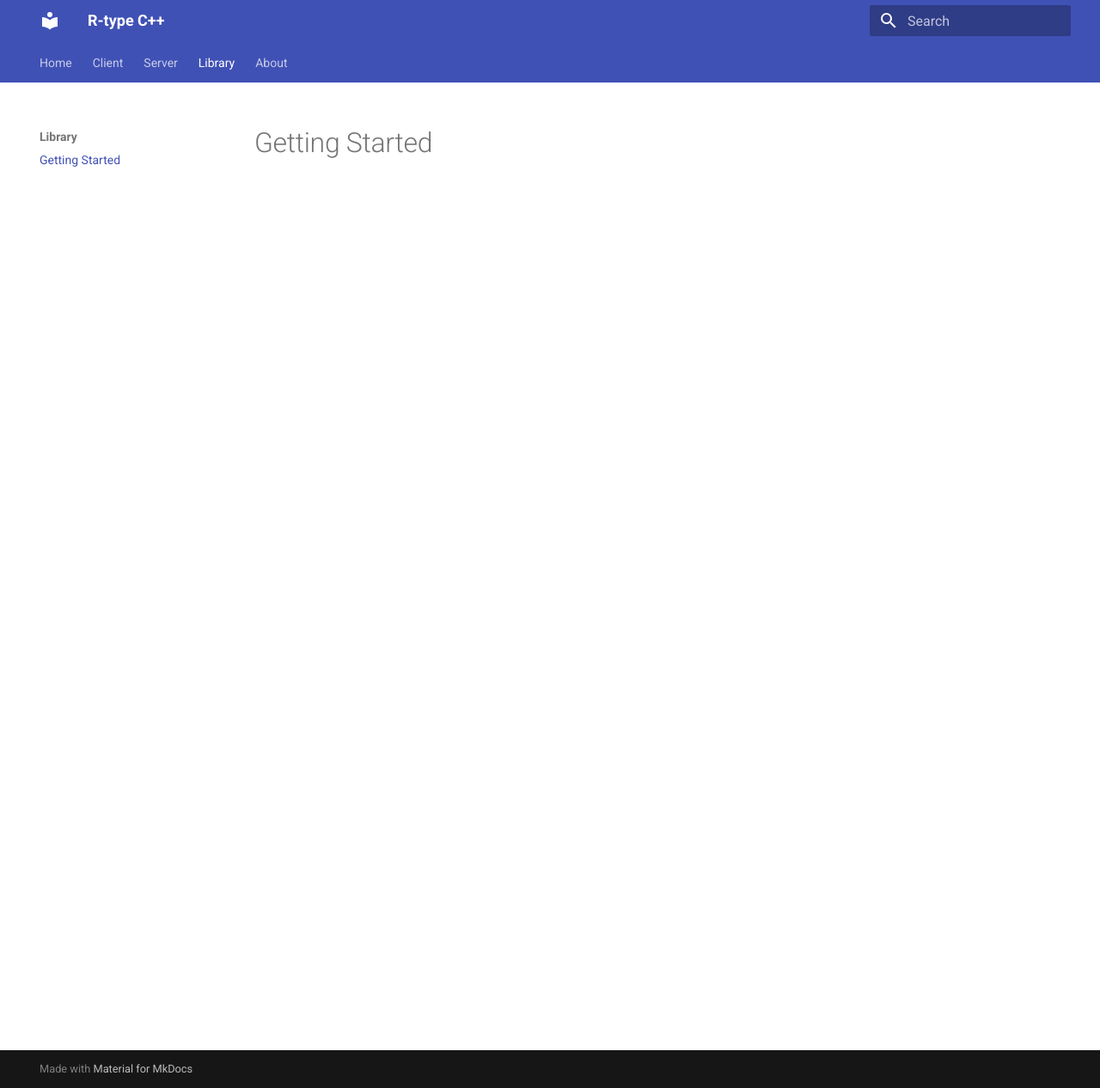
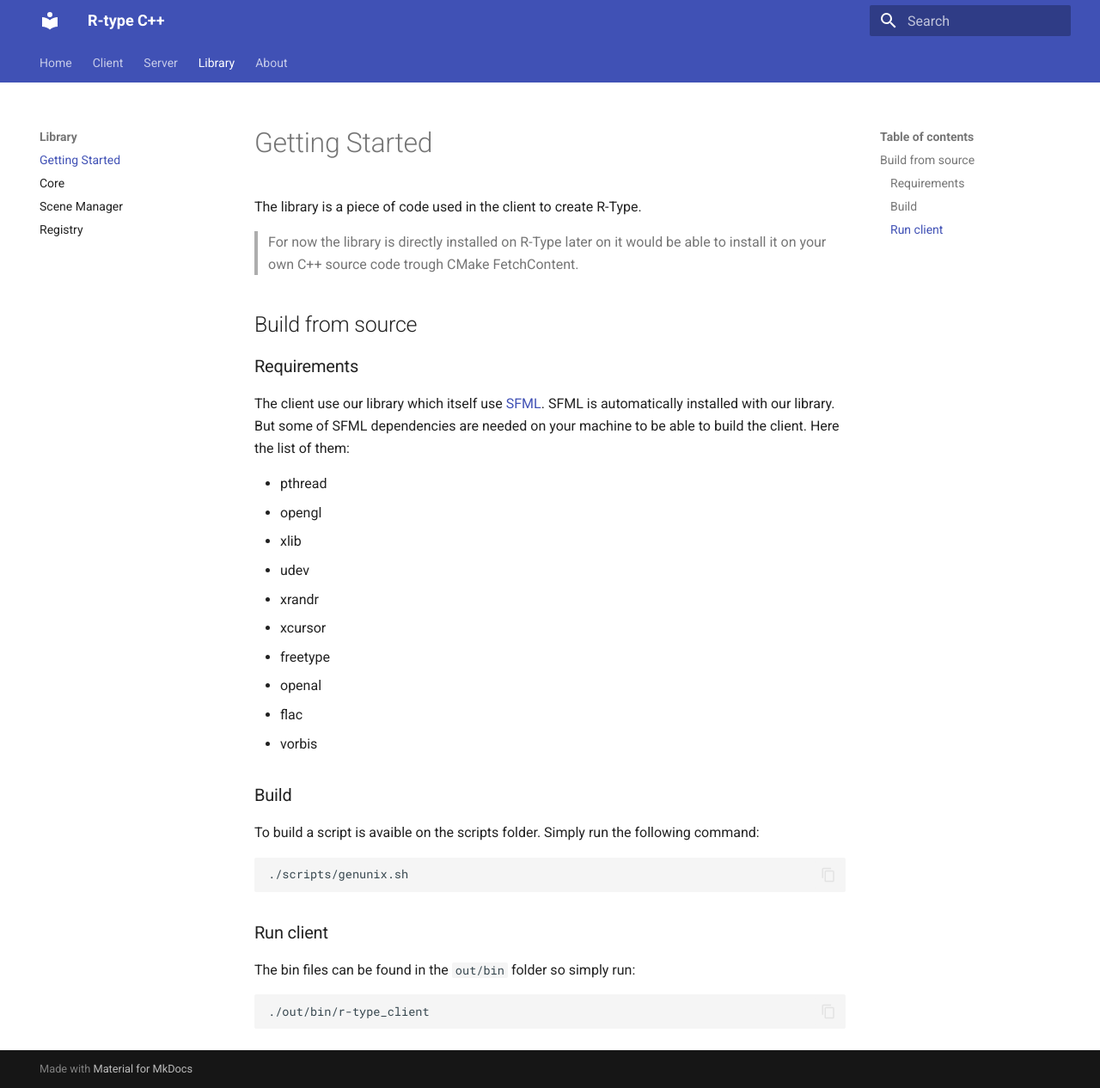
Before and after one commit to KeziahImer/R-Type, an MkDocs documentation site: the page built from docs/library/index.md, in a window 1280 px wide and 1266 px high. Shown: the whole window at 86% size. Built offline with MkDocs 1.6.1 and Material for MkDocs 9.7.7, drawn with Linux system fonts in a browser that asks for light colours.

Commit message:
:memo: add core

````diff
--- a/docs/library/index.md
+++ b/docs/library/index.md
@@ -1 +1,38 @@
 # Getting Started
+
+The library is a piece of code used in the client to create R-Type.
+
+> For now the library is directly installed on R-Type later on it would be able to install it on your own C++ source code trough CMake FetchContent.
+
+## Build from source
+
+### Requirements
+
+The client use our library which itself use [SFML](https://www.sfml-dev.org/). SFML is automatically installed with our library. But some of SFML dependencies are needed on your machine to be able to build the client. Here the list of them:
+
+- pthread
+- opengl
+- xlib
+- udev
+- xrandr
+- xcursor
+- freetype
+- openal
+- flac
+- vorbis
+
+### Build
+
+To build a script is avaible on the scripts folder. Simply run the following command:
+
+```sh
+./scripts/genunix.sh
+```
+
+### Run client
+
+The bin files can be found in the `out/bin` folder so simply run:
+
+```sh
+./out/bin/r-type_client
+```
--- a/mkdocs.yml
+++ b/mkdocs.yml
@@ -15,6 +15,9 @@ nav:
       - "Communication Protcol": "server/protocol.md"
   - "Library":
       - "Getting Started": "library/index.md"
+      - "Core": "library/core.md"
+      - "Scene Manager": "library/scene_manager.md"
+      - "Registry": "library/registry.md"
   - "About":
       - "Release Notes": "about/index.md"
       - "License": "about/license.md"
````
Also changed, not shown: docs/library/core.md (added, +100 -0 lines), docs/library/registry.md (added, +1 -0 lines), docs/library/scene_manager.md (added, +1 -0 lines), docs/assets/Engine-Diagram.svg (added).
